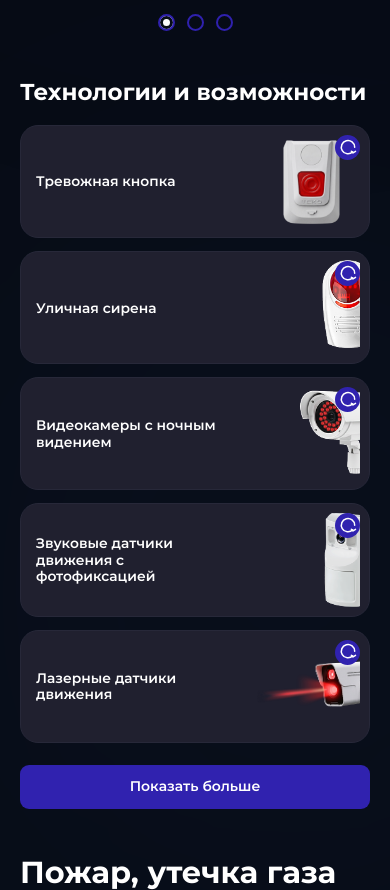
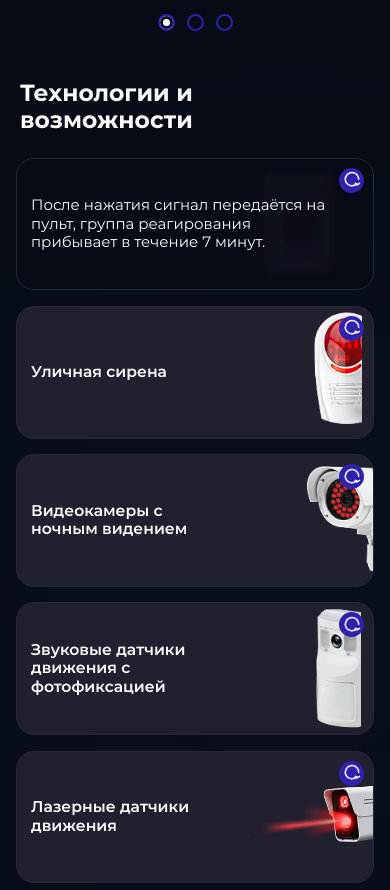
Before and after one commit to lambert34/bagira-preview, a plain HTML site: page ohrana-doma/index.html in a window 390 px wide. Shown: the part 2260-3150 px from the top of the page. Drawn offline with Linux system fonts and the light colour scheme.

Commit message:
Home security: match Figma mobile equipment type and artwork proportions

```diff
--- a/ohrana-doma/index.html
+++ b/ohrana-doma/index.html
@@ -935,13 +935,13 @@ img:is([sizes=auto i],[sizes^="auto," i]){contain-intrinsic-size:3000px 1500px}
     font-size:clamp(29px,8vw,34px) !important;
     line-height:1.05 !important;
   }
-  /* BAGIRA_HOME_SECURITY_EQUIPMENT_FIGMA_20261119_V6 — composite mobile Figma target.
-     One full-width horizontal card per row. Five visible initially. */
+  /* BAGIRA_HOME_SECURITY_EQUIPMENT_FIGMA_20261119_V7 — composite mobile Figma target.
+     Target proportions from user-supplied mobile Figma screenshot: 320px frame / ~294x110px cards. Five visible initially. */
   body.postid-19 .service-pricing--tariffs-3 + .service-equipment .service-equipment__group:first-child .service-equipment__intro h2 {
     width:100% !important; max-width:none !important;
-    margin:0 0 20px !important;
+    margin:0 0 25px !important;
     font-family:Montserrat,Arial,sans-serif !important;
-    font-size:clamp(22px,5.9vw,26px) !important;
+    font-size:clamp(21px,6vw,25px) !important;
     font-weight:700 !important; line-height:1.16 !important;
     overflow-wrap:normal !important;
   }
@@ -949,9 +949,9 @@ img:is([sizes=auto i],[sizes^="auto," i]){contain-intrinsic-size:3000px 1500px}
     display:grid !important;
     grid-template-columns:minmax(0,1fr) !important;
     grid-auto-flow:row !important; grid-template-rows:auto !important;
-    gap:13px !important;
-    width:100% !important; max-width:100% !important;
-    margin:0 !important; padding:0 !important;
+    gap:clamp(14px,4vw,17px) !important;
+    width:calc(100% + 8px) !important; max-width:none !important;
+    margin:0 0 0 -4px !important; padding:0 !important;
     align-items:stretch !important;
   }
   body.postid-19 .service-pricing--tariffs-3 + .service-equipment .service-equipment__group:first-child .service-equipment__item,
@@ -960,7 +960,7 @@ img:is([sizes=auto i],[sizes^="auto," i]){contain-intrinsic-size:3000px 1500px}
     box-sizing:border-box !important;
     grid-column:auto !important; grid-row:auto !important;
     width:100% !important; min-width:0 !important;
-    height:clamp(105px,29vw,120px) !important; min-height:0 !important; max-height:none !important;
+    height:clamp(118px,34vw,146px) !important; min-height:0 !important; max-height:none !important;
     margin:0 !important; overflow:hidden !important;
     border:1px solid #272839 !important; border-radius:18px !important;
     background:#20202f !important; transform:none !important; box-shadow:none !important;
@@ -976,7 +976,7 @@ img:is([sizes=auto i],[sizes^="auto," i]){contain-intrinsic-size:3000px 1500px}
     min-height:0 !important; max-height:none !important; transform:none !important;
   }
   body.postid-19 .service-pricing--tariffs-3 + .service-equipment .service-equipment__group:first-child .service-equipment__face {
-    padding:13px 15px !important;
+    padding:13px 14px !important;
   }
   body.postid-19 .service-pricing--tariffs-3 + .service-equipment .service-equipment__group:first-child .service-equipment__face--front {
     display:flex !important; flex-direction:column !important;
@@ -984,18 +984,18 @@ img:is([sizes=auto i],[sizes^="auto," i]){contain-intrinsic-size:3000px 1500px}
   }
   body.postid-19 .service-pricing--tariffs-3 + .service-equipment .service-equipment__group:first-child .service-equipment__face--front h3 {
     position:relative !important; z-index:2 !important;
-    width:calc(100% - 118px) !important; max-width:calc(100% - 118px) !important;
+    width:calc(100% - 130px) !important; max-width:calc(100% - 130px) !important;
     margin:0 !important;
     font-family:Montserrat,Arial,sans-serif !important;
-    font-size:clamp(13px,3.55vw,15px) !important;
+    font-size:clamp(14px,4vw,17px) !important;
     line-height:1.2 !important; font-weight:600 !important;
     letter-spacing:0 !important; overflow-wrap:normal !important; word-break:normal !important;
   }
   body.postid-19 .service-pricing--tariffs-3 + .service-equipment .service-equipment__group:first-child .service-equipment__item-image {
     display:flex !important;
     position:absolute !important;
-    top:7px !important; right:9px !important; bottom:7px !important; left:auto !important;
-    width:min(32%,112px) !important; height:calc(100% - 14px) !important;
+    top:4px !important; right:6px !important; bottom:4px !important; left:auto !important;
+    width:40% !important; height:calc(100% - 8px) !important;
     align-items:center !important; justify-content:center !important;
     opacity:1 !important; visibility:visible !important;
     filter:none !important; transform:none !important;
@@ -1008,7 +1008,7 @@ img:is([sizes=auto i],[sizes^="auto," i]){contain-intrinsic-size:3000px 1500px}
   body.postid-19 .service-pricing--tariffs-3 + .service-equipment .service-equipment__group:first-child .service-equipment__face--back {
     display:flex !important; flex-direction:column !important;
     justify-content:center !important; align-items:flex-start !important;
-    padding:12px 42px 12px 14px !important;
+    padding:13px 47px 13px 14px !important;
     overflow:hidden !important; background:rgba(6,10,22,.87) !important;
   }
   body.postid-19 .service-pricing--tariffs-3 + .service-equipment .service-equipment__group:first-child .service-equipment__face--back h3 {
@@ -1019,8 +1019,8 @@ img:is([sizes=auto i],[sizes^="auto," i]){contain-intrinsic-size:3000px 1500px}
     position:relative !important; z-index:2 !important;
     width:100% !important; max-width:100% !important;
     margin:0 !important; color:#fff !important;
-    font-size:clamp(11px,3.05vw,13px) !important;
-    font-weight:400 !important; line-height:1.25 !important;
+    font-size:clamp(13px,3.85vw,16px) !important;
+    font-weight:400 !important; line-height:1.24 !important;
     overflow-wrap:normal !important; word-break:normal !important;
   }
   body.postid-19 .service-pricing--tariffs-3 + .service-equipment .service-equipment__group:first-child .service-equipment__flip-toggle {
@@ -1044,10 +1044,33 @@ img:is([sizes=auto i],[sizes^="auto," i]){contain-intrinsic-size:3000px 1500px}
   body.postid-19 .service-pricing--tariffs-3 + .service-equipment .service-equipment__group:first-child .service-equipment__more {
     display:block !important; box-sizing:border-box !important;
     width:100% !important; min-height:44px !important;
-    margin:22px 0 0 !important; padding:11px 14px !important;
+    margin:28px 0 0 !important; padding:11px 14px !important;
     border:0 !important; border-radius:9px !important;
     background:#3022af !important; color:#fff !important;
     font:600 14px/1.35 Montserrat,Arial,sans-serif !important;
+  }
+  /* Figma placement: siren and sensor stay inset, wide camera/laser artwork clips naturally at the right edge. */
+  body.postid-19 .service-pricing--tariffs-3 + .service-equipment .service-equipment__group:first-child .service-equipment__item:nth-child(1) .service-equipment__item-image {
+    right:12px !important; width:35% !important;
+  }
+  body.postid-19 .service-pricing--tariffs-3 + .service-equipment .service-equipment__group:first-child .service-equipment__item:nth-child(2) .service-equipment__item-image {
+    right:11px !important; width:36% !important;
+  }
+  body.postid-19 .service-pricing--tariffs-3 + .service-equipment .service-equipment__group:first-child .service-equipment__item:nth-child(3) .service-equipment__item-image {
+    right:-10px !important; width:44% !important;
+  }
+  body.postid-19 .service-pricing--tariffs-3 + .service-equipment .service-equipment__group:first-child .service-equipment__item:nth-child(4) .service-equipment__item-image {
+    right:12px !important; width:32% !important;
+  }
+  body.postid-19 .service-pricing--tariffs-3 + .service-equipment .service-equipment__group:first-child .service-equipment__item:nth-child(5) .service-equipment__item-image {
+    right:-7px !important; width:48% !important;
+  }
+  /* Revealed description: subdued background product, no bright overlap with text. */
+  body.postid-19 .service-pricing--tariffs-3 + .service-equipment .service-equipment__group:first-child .service-equipment__item.is-flipped .service-equipment__item-image {
+    opacity:.18 !important; filter:blur(2px) brightness(.72) !important;
+  }
+  body.postid-19 .service-pricing--tariffs-3 + .service-equipment .service-equipment__group:first-child .service-equipment__item.is-flipped .service-equipment__face--back {
+    background:rgba(6,10,22,.75) !important;
   }
 
 }
@@ -1518,5 +1541,18 @@ img:is([sizes=auto i],[sizes^="auto," i]){contain-intrinsic-size:3000px 1500px}
   if(reduced.addEventListener)reduced.addEventListener('change',function(){schedule(3500);});
 })();
 </script>
+<script id="BAGIRA_HOME_SECURITY_EQUIPMENT_FIGMA_20261119_V7-init">
+(function(){
+  'use strict';
+  if(!document.body.classList.contains('postid-19') || !window.matchMedia('(max-width:767px)').matches)return;
+  var card=document.querySelector('.service-equipment__group:first-child .service-equipment__item:first-child');
+  if(!card)return;
+  var button=card.querySelector('.service-equipment__flip-toggle');
+  var description=card.querySelector('.service-equipment__face--back');
+  card.classList.add('is-flipped');
+  if(button){button.setAttribute('aria-pressed','true');button.setAttribute('aria-label',button.dataset.hideLabel||'Скрыть описание');}
+  if(description)description.setAttribute('aria-hidden','false');
+})();
+</script>
 </body></html>
 <!-- BAGIRA_HOME_PUBLISH_20261112_205051403 -->
```
